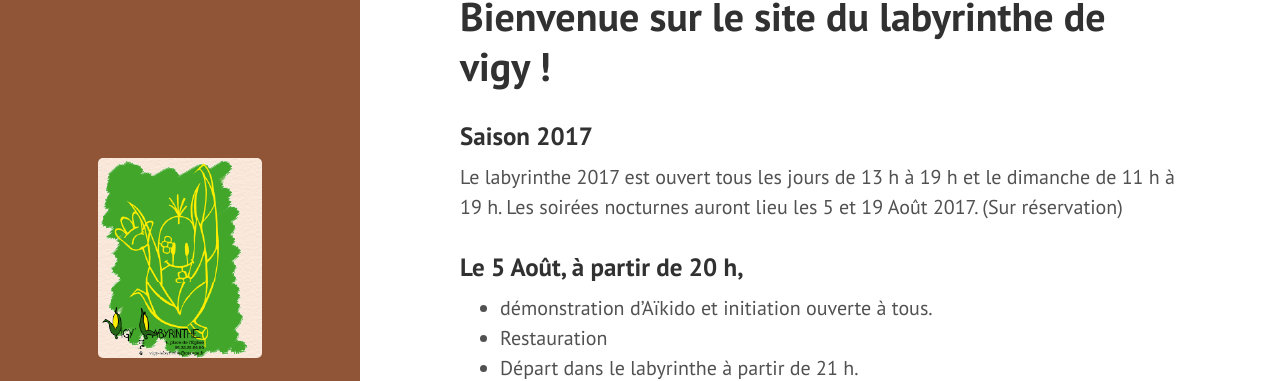
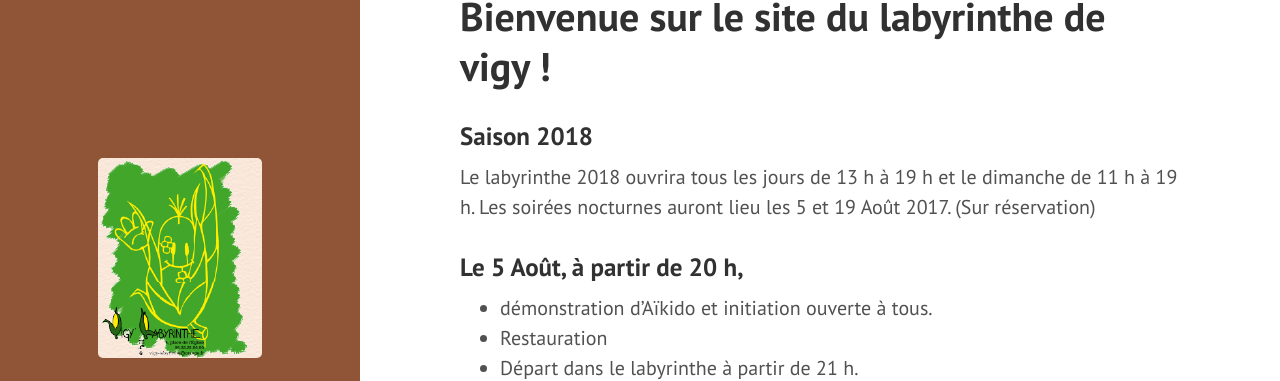
Before and after one commit to vigylabyrinthe/vigy-labyrinthe.github.io, a Jekyll site: the page built from index.md, in a window 1280 px wide and 964 px high. Shown: the part 116-497 px from the top of the window. Built offline with Jekyll 4.4.1, drawn with Linux system fonts in a browser that asks for light colours.

Commit message:
Update index.md

```diff
--- a/index.md
+++ b/index.md
@@ -5,9 +5,9 @@ title: Accueil
 
 <h1> Bienvenue sur le site du labyrinthe de vigy ! </h1>
 
-### Saison 2017
+### Saison 2018
 
-Le labyrinthe 2017 est ouvert tous les jours de 13 h à 19 h et le dimanche de 11 h à 19 h.
+Le labyrinthe 2018 ouvrira tous les jours de 13 h à 19 h et le dimanche de 11 h à 19 h.
 Les soirées nocturnes auront lieu les 5 et 19 Août 2017.
 (Sur réservation)
 
```
